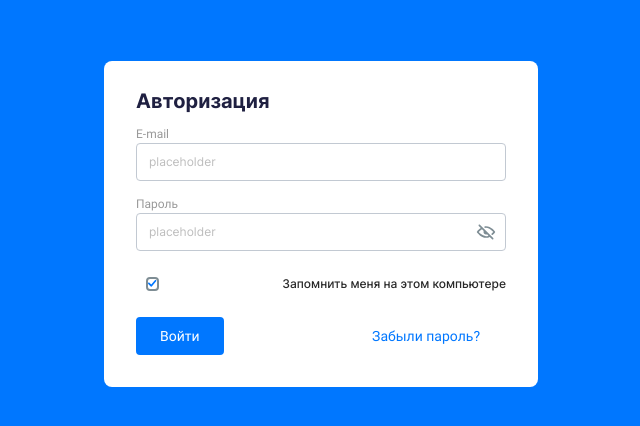
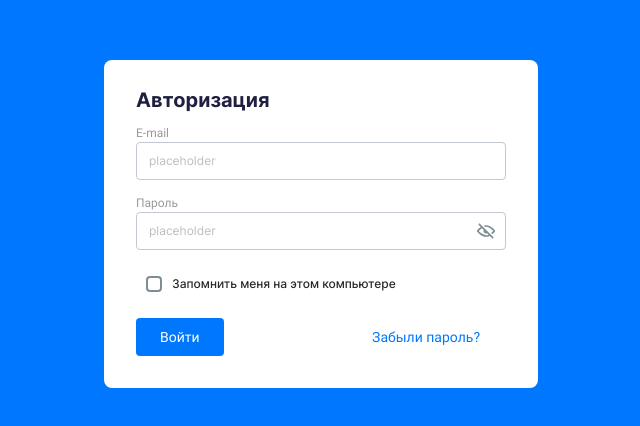
Before and after one commit to evgeniiIIF/content-hub, a Vue app: page /login in a window 1280 px wide. Shown: the part 176-602 px from the top of the page, without its empty margins (319-959 px from the left). Built offline with nearby package versions, Linux system fonts and the light colour scheme.

Commit message:
set scroll to wrapper

```diff
--- a/src/App.vue
+++ b/src/App.vue
@@ -51,7 +51,7 @@
       <RouterView />
     </VMain>
 
-    <!-- <VFooter /> -->
+    <VFooter v-if="isVisibleVFooter" />
     <!-- <Transition name="fade">
       <VModalWindowUIFC
         v-if="showDialog"
@@ -86,13 +86,13 @@
 
   import VHeader from './components/layout/VHeader.vue';
   import VMain from './components/layout/VMain.vue';
-  // import VFooter from './components/layout/VFooter.vue';
+  import VFooter from './components/layout/VFooter.vue';
 
   export default {
     components: {
       VHeader,
       VMain,
-      // VFooter,
+      VFooter,
     },
     data() {
       return {};
@@ -142,6 +142,10 @@
 
       isVisibleVHeader() {
         let visible = this.$route.meta.showHeader !== false && this.isAuthenticated;
+        return visible;
+      },
+      isVisibleVFooter() {
+        let visible = this.$route.meta.showFooter !== false && this.isAuthenticated;
         return visible;
       },
     },
--- a/src/assets/scss/settings.scss
+++ b/src/assets/scss/settings.scss
@@ -76,15 +76,13 @@ body {
 .wrapper {
   display: flex;
   flex-direction: column;
-  min-height: 100%;
-  // overflow-x: hidden;
-  // overflow-y: auto;
+  height: 100%;
+  overflow-x: hidden;
+  overflow-y: auto;
 }
 
 .main {
-  position: relative;
   flex: 1 1 auto;
-  overflow-y: auto;
 }
 
 .container {
--- a/src/components/layout/VFooter.vue
+++ b/src/components/layout/VFooter.vue
@@ -1,7 +1,7 @@
 <template>
   <footer class="footer">
     <div class="container">
-      <div class="footer__body">footer</div>
+      <div class="footer__body"><VPagination /></div>
     </div>
   </footer>
 </template>
@@ -10,8 +10,14 @@
   import { mapActions } from 'vuex';
   import { mapGetters } from 'vuex';
 
+  import VPagination from '@/components/UI/VPagination.vue';
+
   export default {
     name: 'VFooter',
+
+    components: {
+      VPagination,
+    },
     data() {
       return {};
     },
@@ -20,4 +26,12 @@
   };
 </script>
 
-<style lang="scss"></style>
+<style lang="scss">
+  .footer {
+    background: $neutral-white1;
+
+    &__body {
+      padding: 41px 0 80px 0;
+    }
+  }
+</style>
--- a/src/components/layout/VHeader.vue
+++ b/src/components/layout/VHeader.vue
@@ -123,7 +123,7 @@
   $hov: #00a19c;
 
   .header {
-    position: fixed;
+    position: sticky;
     left: 0;
     top: 0;
     width: 100%;
--- a/src/components/layout/VMain.vue
+++ b/src/components/layout/VMain.vue
@@ -8,12 +8,12 @@
 </template>
 
 <script>
-  import mixSetMarginTopOfHeaderHeight from '@/mixins/mixSetMarginTopOfHeaderHeight';
+  // import mixSetMarginTopOfHeaderHeight from '@/mixins/mixSetMarginTopOfHeaderHeight';
   // import VCardAddCategory from '../cards/VCardAddCategory.vue';
 
   export default {
     name: 'VMain',
-    mixins: [mixSetMarginTopOfHeaderHeight],
+    // mixins: [mixSetMarginTopOfHeaderHeight],
     // components: { VCardAddCategory },
   };
 </script>
--- a/src/router/index.js
+++ b/src/router/index.js
@@ -20,7 +20,7 @@ const routes = [
     path: '/login',
     name: 'login',
     component: VLoginView,
-    meta: { showHeader: false },
+    meta: { showHeader: false, showFooter: false },
   },
   {
     path: '/categories',
--- a/src/views/VCategoriesSectionView.vue
+++ b/src/views/VCategoriesSectionView.vue
@@ -54,9 +54,6 @@
         <div class="categories__table">
           <VCategoriesTable />
         </div>
-        <div class="categories__bottom">
-          <VPagination />
-        </div>
       </div>
     </div>
     <VSlidingBlockSlotUIFC
@@ -72,13 +69,12 @@
   import VSlidingBlockSlotUIFC from '@/components/UI-FC/VSlidingBlockSlotUIFC.vue';
   import VButton from '@/components/UI/VButton.vue';
   import VInput from '@/components/UI/VInput.vue';
-  import VPagination from '@/components/UI/VPagination.vue';
   import VCardAddCategory from '@/components/cards/VCardAddCategory.vue';
   import VCategoriesTable from '@/components/modules/VCategoriesTable.vue';
 
   export default {
     name: 'VCategoriesSectionView',
-    components: { VInput, VButton, VPagination, VSlidingBlockSlotUIFC, VCardAddCategory, VCategoriesTable },
+    components: { VInput, VButton, VSlidingBlockSlotUIFC, VCardAddCategory, VCategoriesTable },
     data() {
       return {
         isOpenSlidingBlock: false,
@@ -95,28 +91,11 @@
 
 <style lang="scss">
   .categories {
-    position: absolute;
-    width: 100%;
-    height: 100%;
-    left: 0;
-    top: 0;
-
-    .container {
-      height: 100%;
-    }
-
     &__wrapper {
-      display: flex;
-      flex-direction: column;
-      height: 100%;
     }
 
     &__table {
       flex: 1 1 auto;
-    }
-
-    &__bottom {
-      padding: 41px 0 80px 0;
     }
   }
 
--- a/src/views/VLoginView.vue
+++ b/src/views/VLoginView.vue
@@ -159,6 +159,33 @@
     }
 
     &__checkbox {
+      .checkbox {
+        &__label {
+          justify-content: start;
+        }
+        & input {
+          &:checked {
+            & ~ .checkbox__pseudo-flag-wrapper .checkbox__pseudo-flag {
+              background: transparent;
+              & .checkbox__pseudo-flag-check-icon {
+                display: flex;
+              }
+            }
+          }
+        }
+
+        &__pseudo-flag {
+          width: 16px;
+          height: 16px;
+          display: flex;
+          justify-content: center;
+          align-items: center;
+        }
+
+        &__pseudo-flag-check-icon {
+          display: none;
+        }
+      }
     }
 
     &__buttons {
```
